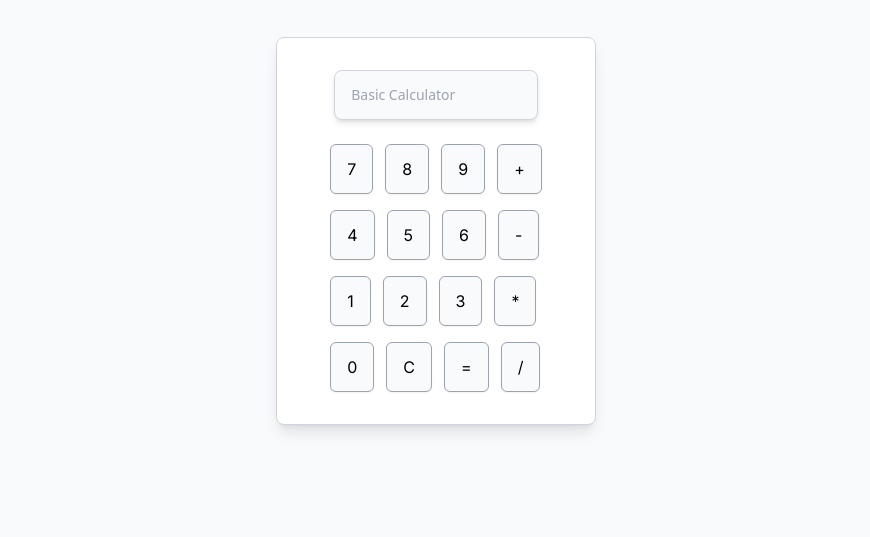
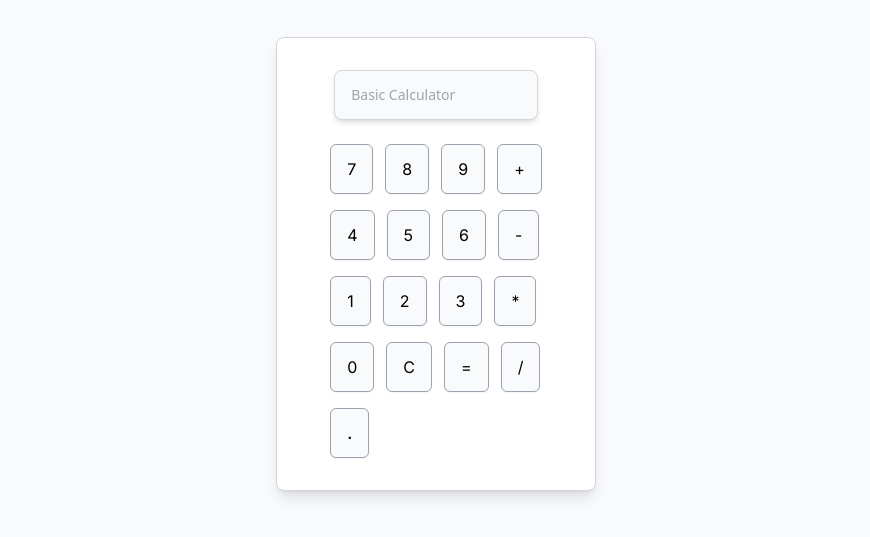
Before and after one commit to Haalloobim/Pemrogramab-Web-Basic-2, a plain HTML site: page index.html in a window 1280 px wide. Shown: the part 119-656 px from the top of the page, without its empty margins (204-1074 px from the left). Drawn offline with nearby package versions, Linux system fonts and the light colour scheme.

Commit message:
feat: add comma value

```diff
--- a/index.html
+++ b/index.html
@@ -77,6 +77,9 @@
                         <button class="px-4 py-3 bg-gray-50 hover:bg-gray-200 transition-all ease-in-out duration-75  rounded-md shadow-sm border border-gray-400 font-inter text-center items-center " onclick="result()">=</button>
                         <button class="px-4 py-3 bg-gray-50 hover:bg-gray-200 transition-all ease-in-out duration-75  rounded-md shadow-sm border border-gray-400 font-inter text-center items-center " onclick="show('/')">/</button>
                     </div>
+                    <div class="flex flex-row gap-x-3">
+                        <button class="px-4 py-3 bg-gray-50 hover:bg-gray-200 transition-all ease-in-out duration-75  rounded-md shadow-sm border border-gray-400 font-inter text-center items-center font-semibold " onclick="show('.')">.</button>
+                    </div>
                 </div>
             </div>
         </div>
```
